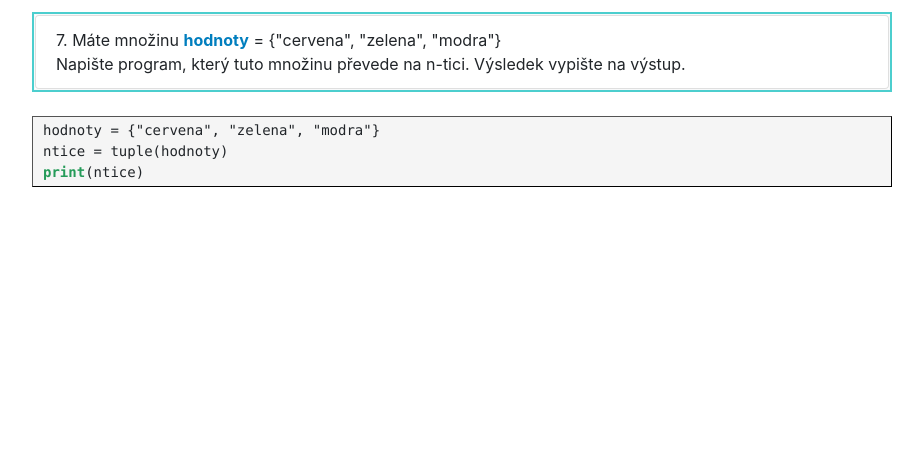
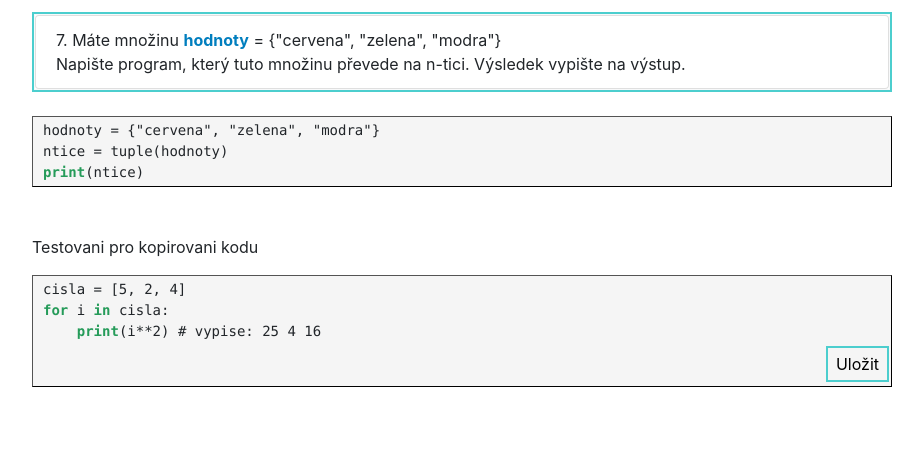
Before and after one commit to ModraVlna/djangoWeb, a Django app: page /mnozina/ in a window 1280 px wide. Shown: the part 4629-5088 px from the top of the page, without its empty margins (288-1211 px from the left). Before the commit the page ends 4816 px from the top, so only its background shows below. Run offline with Django 3.2, Linux system fonts and the light colour scheme; some libraries are stand-ins or nearby versions.

Commit message:
Testovani kopirovaciho tlacitka

```diff
--- a/templates/base.html
+++ b/templates/base.html
@@ -124,6 +124,30 @@
 			margin-right: 100px;
 		}
 
+		.buttonCopy {
+		  border: none;
+		  color: white;
+		  padding: 4px 8px;
+		  text-align: center;
+		  text-decoration: none;
+		  display: inline-block;
+		  font-size: 16px;
+		  margin: 4px 2px;
+		  transition-duration: 0.4s;
+		  cursor: pointer;
+		}
+
+		.buttonBlue {
+		  background-color: #F5F5F5;;
+		  color: black;
+		  border: 2px solid #4CCECE;
+		}
+
+		.buttonBlue:hover {
+		  background-color: #4CCECE;
+		  color: white;
+		}
+
 
 
 
--- a/templates/mnozina.html
+++ b/templates/mnozina.html
@@ -553,8 +553,50 @@ Napište program, který tuto množinu převede na n-tici. Výsledek vypište na
 	</p>
 </div>
 
+<br>
+<br>
 
 
+<script src="https://ajax.googleapis.com/ajax/libs/jquery/3.2.1/jquery.min.js"></script>
+
+	<p class="divText">
+	Testovani pro kopirovani kodu
+	</p>
+
+
+<div class="divBox">
+
+<p class="codeText">
+cisla = [5, 2, 4] <br>
+<b class="ks">for</b> i <b class="ks">in</b> cisla: <br>
+ &nbsp;&nbsp;&nbsp;&nbsp;<b class="ks">print</b>(i**2) # vypise: 25 4 16
+
+</p>
+
+<button class="buttonCopy buttonBlue" onclick="copyToClipboard('#p1')" style="margin-left: auto; display: block;" >Uložit
+</button>
+
+</div>
+
+
+
+<p id="p1" hidden="True">
+cisla = [5, 2, 411111] <br>
+<b class="ks">for</b> i <b class="ks">in</b> cisla: <br>
+&#09;<b class="ks">print</b>(i**2) # vypise: 25 4 16
+</p>
+
+
+<script>
+function copyToClipboard(element) {
+  var $temp = $("<textarea>");
+  $("body").append($temp);
+  $temp.val($(element).text()).select();
+  document.execCommand("copy");
+  $temp.remove();
+}
+
+</script>
 
 
 <br>
```
Also changed, not shown: templates/ntice.html (+0 -9 lines).
